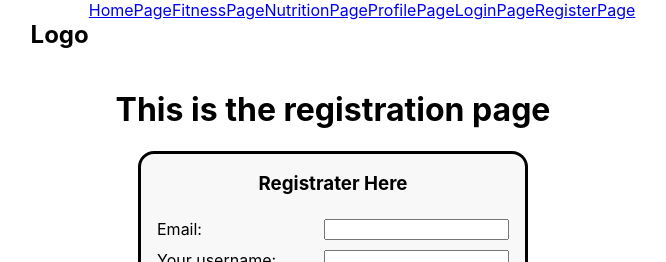
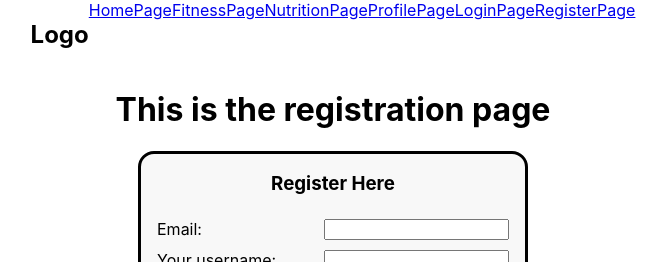
Before and after one commit to pht1207/capstone-fitness-app, a React (Create React App) app: page /RegisterPage in a window 1280 px wide. Shown: the top 262 px of the page, without its empty margins (307-973 px from the left). Built offline with nearby package versions, Linux system fonts and the light colour scheme.

Commit message:
Fixed typos in html in RegisterPage.js

```diff
--- a/src/pages/LoginRegistrationPage/RegisterPage.js
+++ b/src/pages/LoginRegistrationPage/RegisterPage.js
@@ -34,7 +34,7 @@ function RegisterPage() {
     <div className="RegisterPage">
         <h1>This is the registration page</h1>
         <form className='RegisterForm' onSubmit={handleSubmit}>
-          <h3>Registrater Here</h3>
+          <h3>Register Here</h3>
           <label>Email: <input type='text'></input></label>
           <label>Your username: <input type='text'></input></label>
           <label>Your password: <input type='text'></input></label>
```
